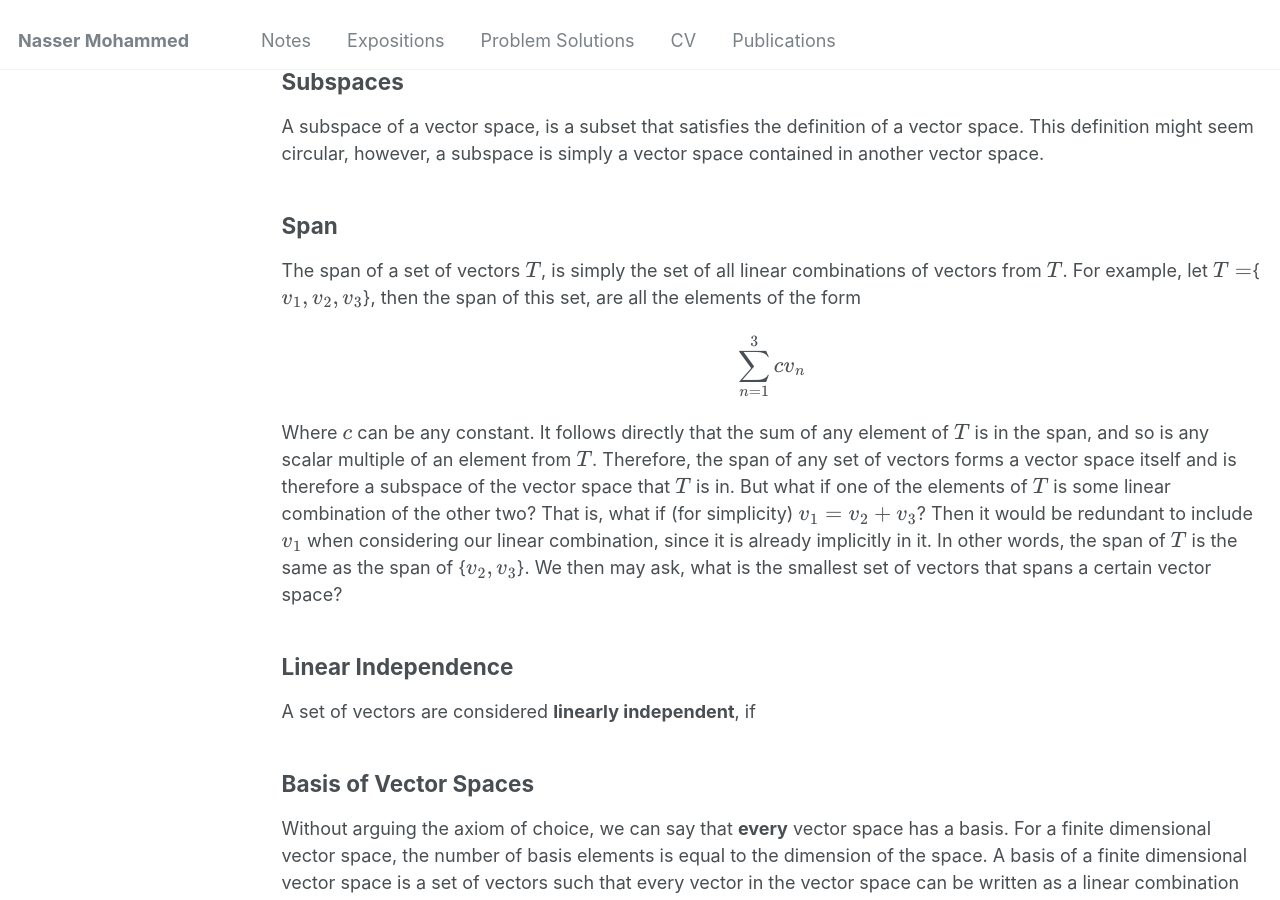
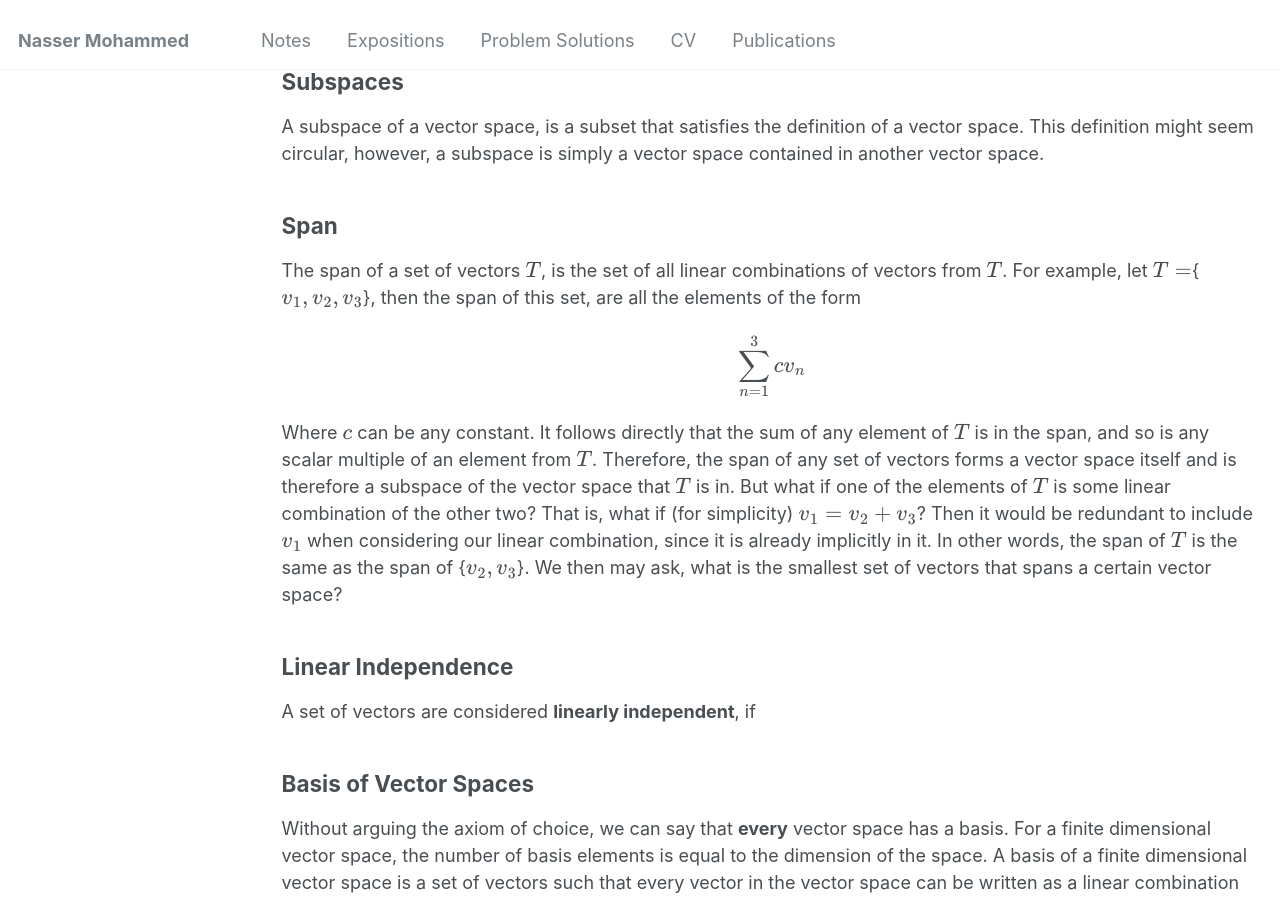
Before and after one commit to Nasser-Mohammed/Nasser-Mohammed.github.io, a Jekyll site: the page built from _pages/notes/linear-algebra/vector-spaces.md, in a window 1280 px wide and 900 px high, scrolled down 529 px. Built offline with Jekyll 4.4.1, drawn with Linux system fonts in a browser that asks for light colours.

Commit message:
Update vector-spaces.md

```diff
--- a/_pages/notes/linear-algebra/vector-spaces.md
+++ b/_pages/notes/linear-algebra/vector-spaces.md
@@ -11,7 +11,7 @@ First we will start with a non-empty set \\(V\\) of arbitrary elements. Without
 A subspace of a vector space, is a subset that satisfies the definition of a vector space. This definition might seem circular, however, a subspace is simply a vector space contained in another vector space.
 
 ## Span
-The span of a set of vectors \\(T\\), is simply the set of all linear combinations of vectors from \\(T\\). For example, let \\(T =\\){\\(v_1, v_2, v_3\\)}, then the span of this set, are all the elements of the form
+The span of a set of vectors \\(T\\), is the set of all linear combinations of vectors from \\(T\\). For example, let \\(T =\\){\\(v_1, v_2, v_3\\)}, then the span of this set, are all the elements of the form
 \\[\sum_{n =1}^{3}cv_n\\]
 Where \\(c\\) can be any constant. It follows directly that the sum of any element of \\(T\\) is in the span, and so is any scalar multiple of an element from \\(T\\). Therefore, the span of any set of vectors forms a vector space itself and is therefore a subspace of the vector space that \\(T\\) is in. But what if one of the elements of \\(T\\) is some linear combination of the other two? That is, what if (for simplicity) \\(v_1 = v_2 + v_3\\)? Then it would be redundant to include \\(v_1\\) when considering our linear combination, since it is already implicitly in it. In other words, the span of \\(T\\) is the same as the span of {\\(v_2, v_3\\)}. We then may ask, what is the smallest set of vectors that spans a certain vector space?
 
```
